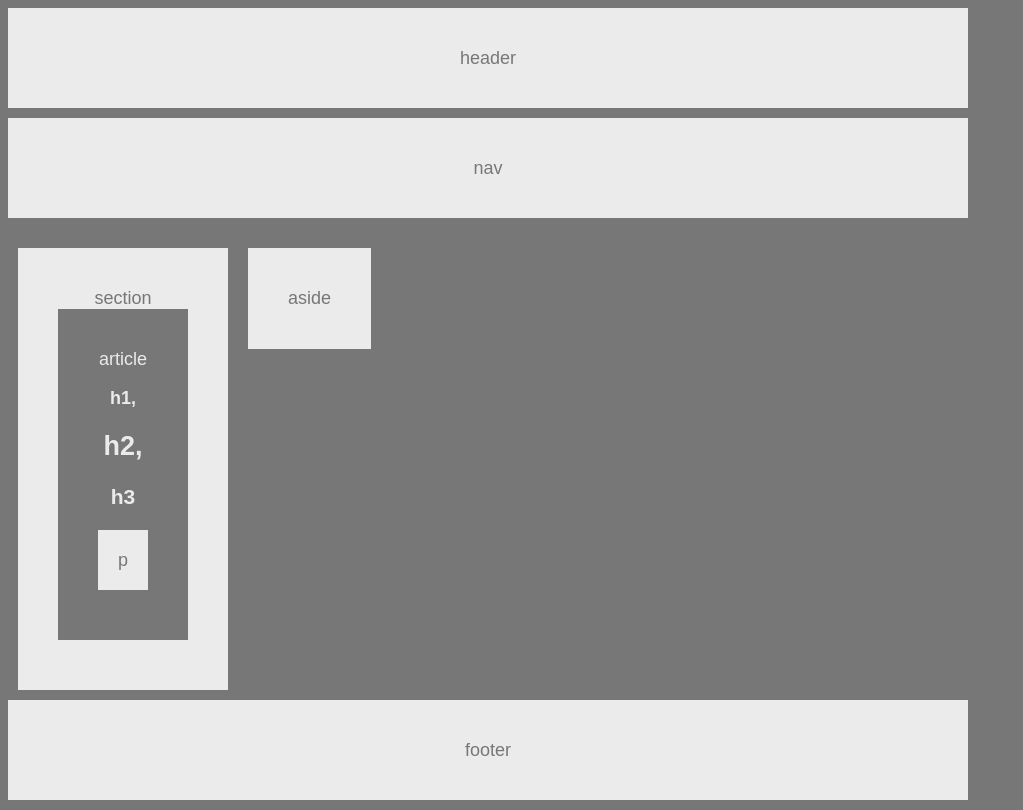
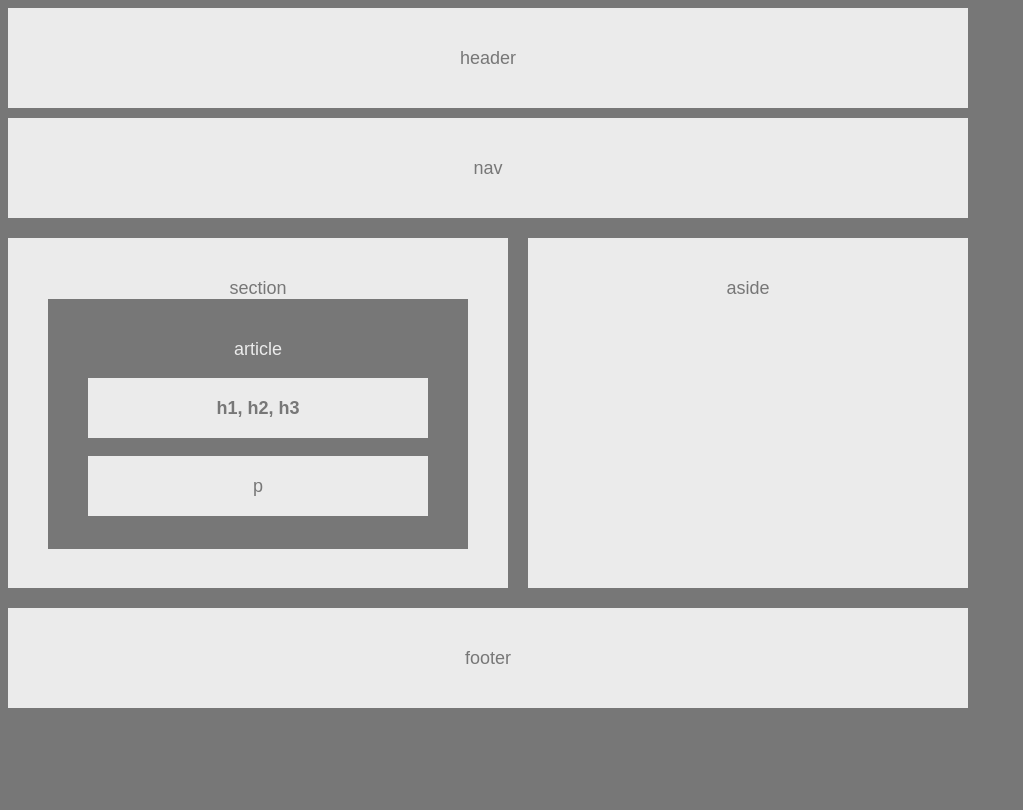
Before and after one commit to EricBillings/HW-Wireframe, a plain HTML site: page index.html in a window 1280 px wide. Shown: the whole page, without its empty margins (0-1023 px from the left). Drawn offline with Linux system fonts and the light colour scheme.

Commit message:
work out section & aside & article formatting

```diff
--- a/index.html
+++ b/index.html
@@ -14,18 +14,21 @@
 
     <nav>nav</nav>
 
-    <section>section
+    <div class="middle-section">
 
-         <article>article
-            <h1>h1,</h1>
-            <h2>h2,</h2>
-            <h3>h3</h3>
-            <p>p</p>
-        </article>
+        <section>section
 
-    </section>
+            <article>article
+                <h1>h1, h2, h3</h1>
+                <p>p</p>
+            </article>
+
+        </section>
+
+    </div>
 
     <aside>aside</aside>
+
 
     <footer>footer</footer>
 
--- a/style.css
+++ b/style.css
@@ -36,12 +36,19 @@ nav {
 
 }
 
+/*.middle-section {
+    width: 100%;
+}*/
+
 section {
     background: #ebebeb;
+    width: 500px;
+    height: 350px;
     text-align: center;
     font-size: 18px;
     padding: 40px;
-    margin: 10px;
+    margin-right: 20px;
+    margin-bottom: 20px;
     float: left;
 
 }
@@ -50,10 +57,12 @@ section {
 
 aside   {
     background: #ebebeb;
+    width: 440px;
+    height: 350px;
     text-align: center;
     font-size: 18px;
     padding: 40px;
-    margin: 10px;
+    margin-bottom: 20px;
     float: left;
 }
 
@@ -62,6 +71,7 @@ aside   {
 article {
     color: #ebebeb;
     background: #777;
+    height: 250px;
     text-align: center;
     font-size: 18px;
     padding: 40px;
@@ -70,7 +80,8 @@ article {
 
 }
 
-p   {
+p,
+h1   {
     background: #ebebeb;
     color: #777;
     text-align: center;
```
